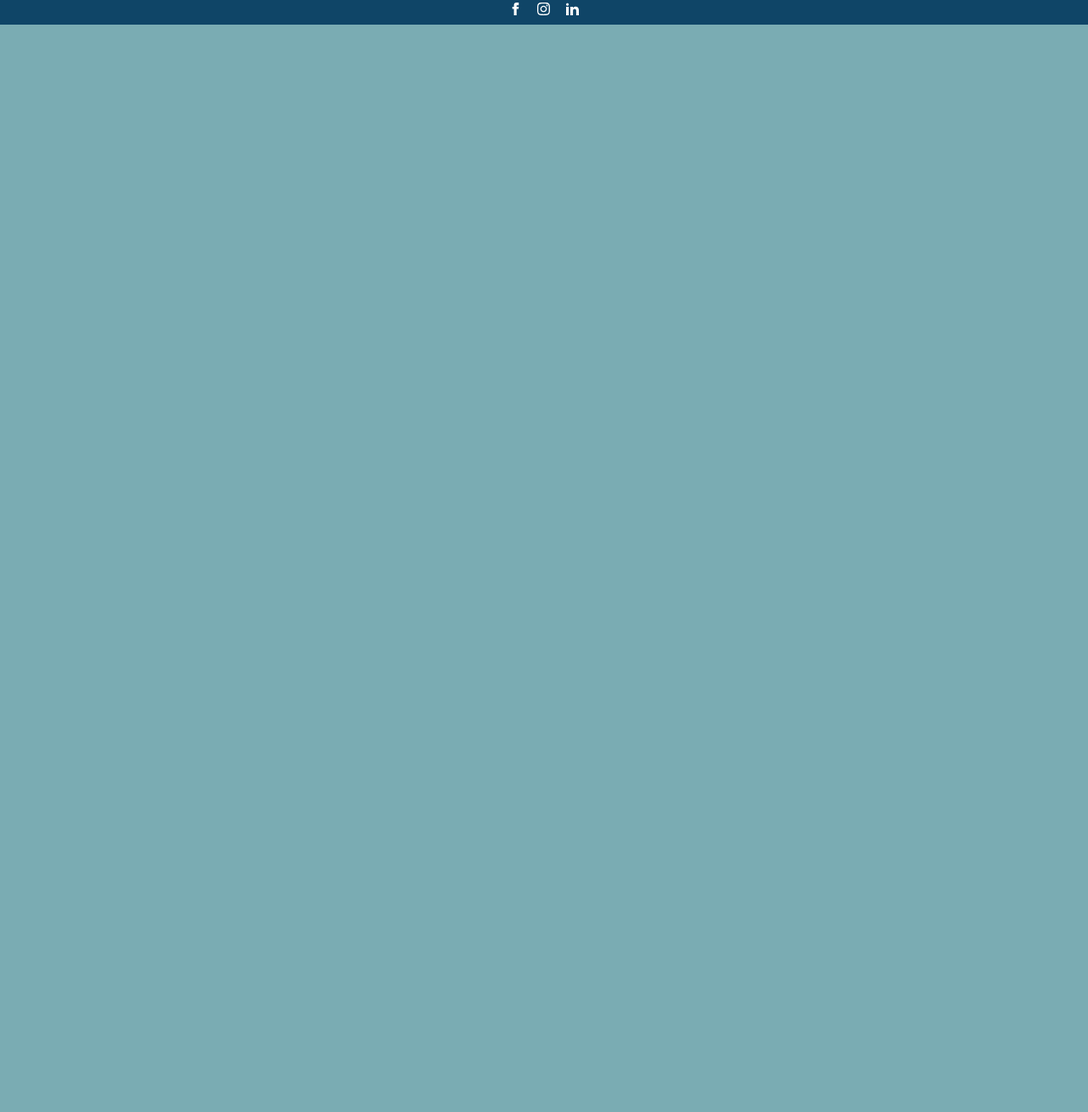
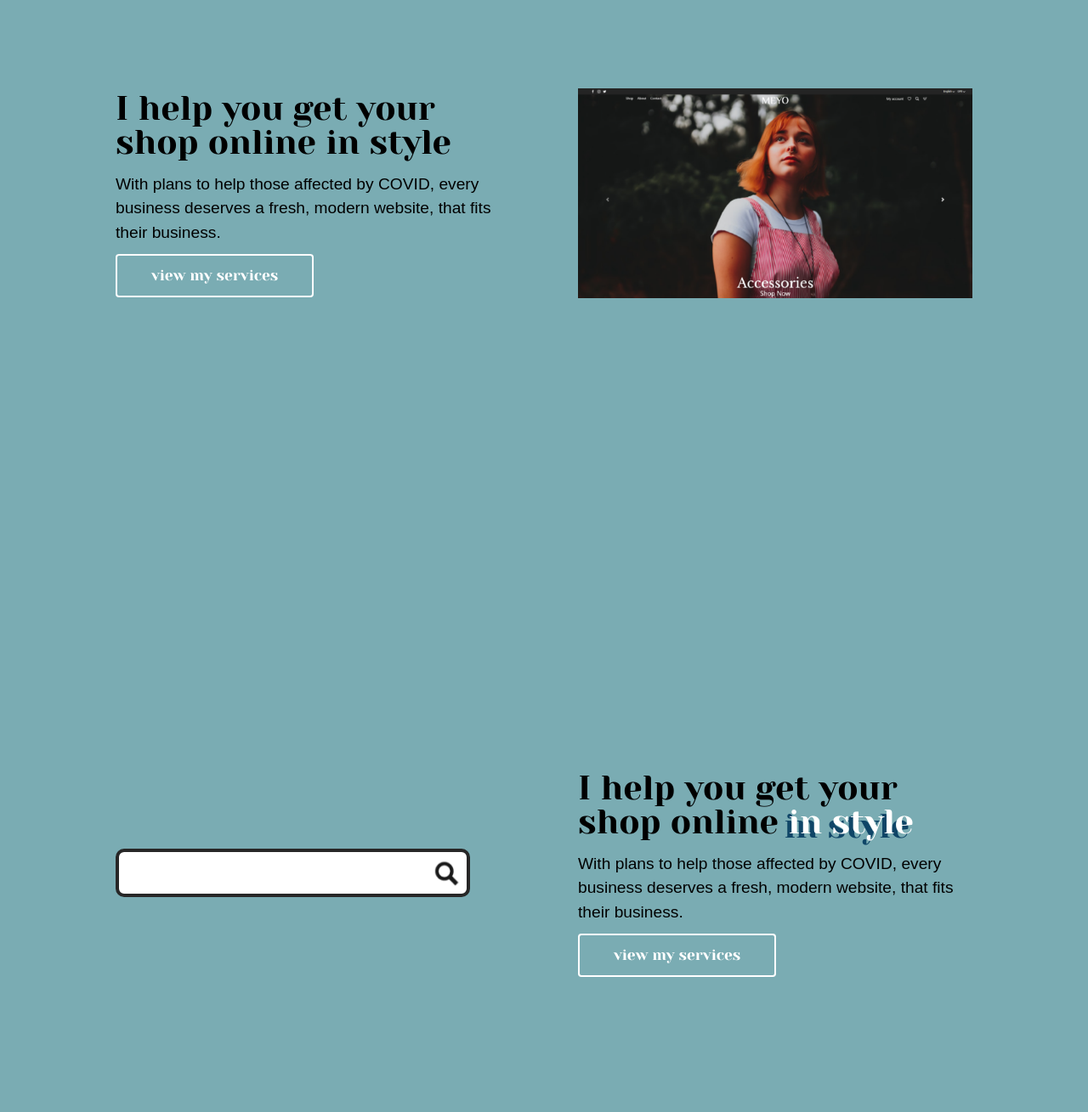
Before and after one commit to ashley-howard/gatsbytest, a Gatsby site: page / in a window 1280 px wide. Shown: the part 971-2280 px from the top of the page at 85% size. Before the commit the page ends 1000 px from the top, so only its background shows below. Built offline with nearby package versions, Linux system fonts and the light colour scheme; Gatsby itself is replaced by a stand-in of ours; a web font is replaced by a local one.

Commit message:
update theme changer

```diff
--- a/package.json
+++ b/package.json
@@ -16,8 +16,7 @@
     "upgrade-interactive": "npm-check --update"
   },
   "dependencies": {
-    "axios": "^0.21.1",
-    "gatsby": "^2.30.1",
+    "gatsby": "^2.30.3",
     "gatsby-plugin-google-analytics": "^2.9.0",
     "gatsby-plugin-google-fonts": "^1.0.1",
     "gatsby-plugin-manifest": "^2.10.0",
@@ -28,7 +27,7 @@
     "react": "^17.0.1",
     "react-dom": "^17.0.1",
     "react-helmet": "^6.1.0",
-    "sass": "^1.32.0"
+    "sass": "^1.32.4"
   },
   "devDependencies": {
     "npm-check": "^5.9.2",
--- a/src/components/Project.js
+++ b/src/components/Project.js
@@ -80,7 +80,7 @@ export default function Project(props) {
         type={props.type}
         title={props.title}
         img={props.img}
-        theme={props.theme} // enter css colour
+        theme={props.theme}
         desc={props.desc}
         tags={props.tags}
         url={props.url}
--- a/src/components/layout.js
+++ b/src/components/layout.js
@@ -4,31 +4,84 @@ import Footer from "./Footer";
 import Menu from "./menu"
 import SocialLinks from './SocialLinks'
 
-export default function Layout({ theme, children }) {
+class Layout extends React.Component {
+    constructor({ props }) {
+        super(props);
+        this.state = {
+            scrollPixelsY: 0,
+            body: "",
+            height: 0,
+        };
 
-    let whichTheme;
-
-    if (!theme) {
-        whichTheme = "primary"
-    } else {
-        whichTheme = theme;
+        this.themeChanger = this.themeChanger.bind(this);
+        this.handleScroll = this.handleScroll.bind(this);
     }
 
+    componentDidMount() {
+        this.setState({ height: window.innerHeight });
+        window.addEventListener('scroll', this.handleScroll);
+        this.themeChanger()
+    };
+
+    componentWillUnmount() {
+        window.removeEventListener('scroll', this.handleScroll);
+    }
+
+    themeChanger = () => {
+        if (this.props.theme === "to-secondary") {
+            if (this.state.scrollPixelsY > (this.state.height / 2)) {
+                this.setState({
+                    body: "secondary"
+                });
+            } else {
+                this.setState({
+                    body: 'primary'
+                });
+            }
+        }
+        else if (this.props.theme === "to-primary") {
+            if (this.state.scrollPixelsY > (this.state.height / 2)) {
+                this.setState({
+                    body: "primary"
+                });
+            } else {
+                this.setState({
+                    body: 'secondary'
+                });
+            }
+        }
+        else {
+            this.setState({
+                body: this.props.theme
+            });
+        }
+    }
+
+    handleScroll = () => {
+        this.setState({
+            scrollPixelsY: window.scrollY
+        });
+
+        this.themeChanger()
+    };
+
+    render() {
         return (
-
             <div className="container">
                 <Helmet>
-                <body className={whichTheme}></body>
+                    <body className={this.state.body}></body>
                 </Helmet>
 
                 <Menu />
 
                 <SocialLinks />
 
-            {children}
+                {this.props.children}
 
                 <Footer />
             </div>
-
         )
     }
+}
+
+export default Layout
--- a/src/pages/index.js
+++ b/src/pages/index.js
@@ -2,25 +2,22 @@ import React from "react"
 import { Helmet } from "react-helmet"
 import Button from "../components/Button"
 import Layout from "../components/layout"
+import imgMeyo from "../img/portfolio/meyo.png"
+import imgSearchGif from "../img/search.gif"
+import imgCollab from "../img/collab.gif"
 
 class Home extends React.Component {
-
-  // componentDidMount() {
-  //   setTimeout(function () {
-  //     document.getElementById('page-transition').style.display = "none"
-  //   }, 2000);
-  // };
-
   render() {
     return (
-      <Layout>
+      <Layout theme={"to-secondary"}>
         <Helmet>
+          <body id="index"></body>
           <title>Web Designer East London | Ashley Howard | Bespoke Web Design and Development</title>
           <link rel="canonical" href="https://ashley.how" />
         </Helmet>
 
         <main>
-          <div className="container">
+          <div className="inner-container">
 
             <div className="column left">
               <h1>
@@ -38,17 +35,60 @@ class Home extends React.Component {
               </div>
             </div>
 
-            <div className="column right">
+            {/* <div className="column right">
               <div className="img-container">
                 <img src="assets/img/portrait.jpg" alt="" />
               </div>
-            </div>
+            </div> */}
 
           </div>
-
-          <div className="square"></div>
         </main>
 
+        <section className="two-columns secondary" id="style">
+          <div className="column column-1">
+            <h2>I help you get your shop online <span className="decorative">in style</span></h2>
+            <p>With plans to help those affected by COVID, every business deserves a fresh, modern website, that fits their business.</p>
+            <div className="links">
+              <Button color="secondary" url="/services" text="view my services"></Button>
+            </div>
+          </div>
+
+          <div className="column column-2">
+            <img src={imgMeyo} alt="" />
+          </div>
+        </section>
+
+        <section className="two-columns" id="research">
+          <div className="column column-1">
+            <img src={imgSearchGif} alt="" />
+          </div>
+
+          <div className="column column-2">
+
+            <h2>I help you get your shop online <span className="decorative">in style</span></h2>
+            <p>With plans to help those affected by COVID, every business deserves a fresh, modern website, that fits their business.</p>
+            <div className="links">
+              <Button color="secondary" url="/services" text="view my services"></Button>
+            </div>
+          </div>
+        </section>
+
+        <section className="two-columns" id="collab">
+          <div className="column column-1">
+            <h2>Let's design your perfect website <span className="decorative">together</span></h2>
+            <p>Using the latest and greatest online collaborative tools, we'll go through six steps together, the final result...</p>
+            <p>We can even work on your website without leaving the house, so grab your favourite hot beverage and let's work together.</p>
+            <div className="links">
+              <Button color="secondary" url="/services" text="view my services"></Button>
+            </div>
+          </div>
+
+          <div className="column column-2">
+            <img src={imgCollab} alt="" />
+          </div>
+        </section>
+
+        <div className="square"></div>
       </Layout>
     )
   }
--- a/src/styles/_container.scss
+++ b/src/styles/_container.scss
@@ -3,9 +3,14 @@
     margin: auto;
     margin-top: 100px;
 
+    #index & {
+        margin-top: 0;
+    }
+
     @media only screen and (max-width: 1400px) {
         max-width: 85%;
     }
+
     @media only screen and (max-width: 768px) {
         max-width: 90%;
     }
--- a/src/styles/_projects.scss
+++ b/src/styles/_projects.scss
@@ -17,7 +17,7 @@ section.projects {
         .project {
             display: flex;
             margin-bottom: 75px;
-            height: 300px;
+            // height: 300px;
             justify-content: space-between;
 
             // &>div {
@@ -42,11 +42,11 @@ section.projects {
             }
 
             .img-container {
-                overflow: hidden;
+                // overflow: hidden;
                 display: flex;
                 align-items: center;
                 justify-content: center;
-                width: 60%;
+                width: 50%;
 
                 @media only screen and (max-width: 576px) {
                     width: 100%;
@@ -169,8 +169,10 @@ section.projects {
                 @media only screen and (max-width: 576px) {
                     // width: 94%;
                     width: 100%;
-                    width: -moz-available;          /* WebKit-based browsers will ignore this. */
-                    width: -webkit-fill-available;  /* Mozilla-based browsers will ignore this. */
+                    width: -moz-available;
+                    /* WebKit-based browsers will ignore this. */
+                    width: -webkit-fill-available;
+                    /* Mozilla-based browsers will ignore this. */
                     width: fill-available;
                     height: 180px;
                 }
--- a/src/styles/main.scss
+++ b/src/styles/main.scss
@@ -34,12 +34,13 @@ body {
         color: $light-blue;
     }
 
+    &#index,
     &.primary {
         background-color: $aqua;
     }
 
     &.secondary {
-        background-color: white;
+        background-color: white !important;
 
         ::selection {
             background: $dark-blue;
@@ -121,13 +122,13 @@ main {
 
         .column {
             &.left {
-                width: 50%;
+                width: 100%; // TODO: put back to 50% and enable right
                 padding: 50px;
             }
 
-            &.right {
-                width: 35%;
-            }
+            // &.right {
+            //     width: 35%;
+            // }
         }
     }
 
@@ -212,6 +213,50 @@ p {
     }
 }
 
+.two-columns {
+    display: flex;
+    height: 100vh;
+    align-items: center;
+    justify-content: center;
+
+    .column {
+        width: 50%;
+        padding: 40px;
+    }
+
+    h2 {
+        font-size: 2.5em;
+        font-family: "Yeseva One", cursive;
+        margin-bottom: 15px;
+    }
+
+    p {
+        font-size: 1.2em;
+    }
+
+    img {
+        width: 100%;
+    }
+}
+
+
+
+#research {
+    img {
+        border: 4px solid #272727;
+        border-radius: 10px;
+        padding: 5px;
+        background: white;
+        width: 86%;
+    }
+
+    .decorative {
+        color: #ffffff;
+        position: relative;
+        text-shadow: -5px 5px 0px #0f4567;
+    }
+}
+
 @media screen and (max-width: 576px) {
     .container {
         width: 90% !important;
```
Also changed, not shown: src/pages/portfolio.js (+7 -6 lines), src/img/collab.gif (added), src/img/portfolio/a-kin.jpg (renamed from src/img/a-kin.jpg), src/img/portfolio/design-portfolio.jpg (renamed from src/img/design-portfolio.jpg), src/img/portfolio/meyo.png (added), src/img/portfolio/portfolio.jpg (added), src/img/search.gif (added), 1 other file. Lines whose indentation alone changed are shown as unchanged.
